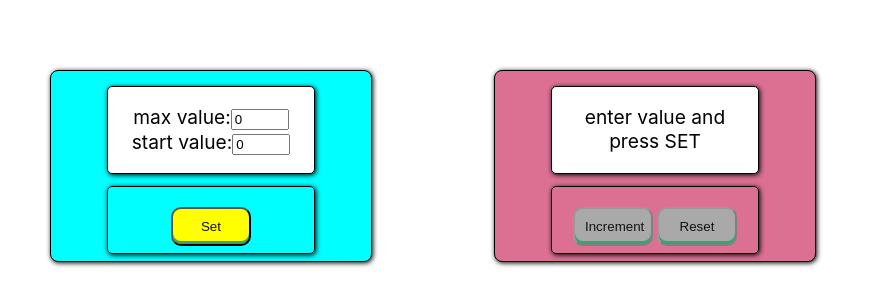
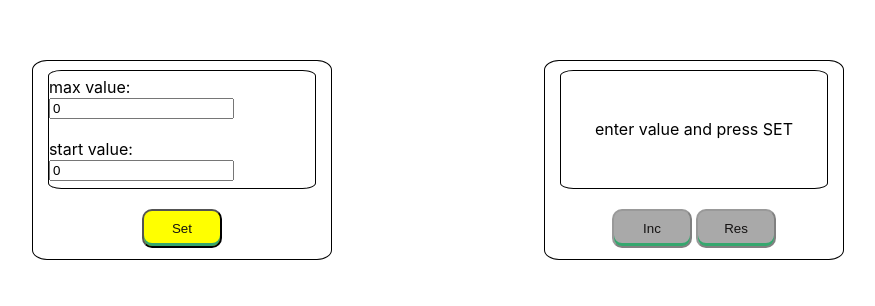
Before and after one commit to Tsyriulnikov/counter, a React (Create React App) app: page / in a window 1280 px wide. Shown: the part 240-546 px from the top of the page, without its empty margins (202-1077 px from the left). Built offline with nearby package versions, Linux system fonts and the light colour scheme.

Commit message:
counter 4.1

```diff
--- a/src/App.module.css
+++ b/src/App.module.css
@@ -1,71 +1,126 @@
-.mainApp {
-        height: auto;
-        width: 1000px;
-        margin: 150px auto;
-        padding: 10px;
-        border-radius: 8px;
-    }
+.mainBlock {
+    min-height: 100vh;
+    background-color: #ffffff;
+    display: flex;
+    flex-direction: column;
+    justify-content: center;
 
-.red {
-    color: red;
-    font-size: xx-large;
+}
+.mainContainer{
+    height: 100%;
+    width: 80%  ;
+    margin: 0 auto;
+    display: flex;
+    align-items: center;
+    justify-content: space-around;
+    flex-wrap: wrap;
 }
 
-.showValue{
-    color: black;
-    font-size: xx-large;
+
+.setBlock {
+    max-width: 100%;
+    display: flex;
+    width: 300px;
+    height: 200px;
+    background-color: #ffffff;
+    max-height: 100%;
+    overflow-wrap: break-word;
+    justify-content: space-evenly;
+    flex-direction: column;
+    border: 1px solid;
+    border-radius: 5%;
+
+}
+.inputBlock {
+   height: 60%;
+    width: 90%;
+    border: 1px solid;
+    border-radius: 5%;
+    display: flex;
+    justify-content: center;
+    flex-direction: column;
+    max-width: 100%;
+    margin: auto;
+}
+.setButtonBlock {
+    margin: auto;
+    display: flex;
+    justify-content: space-around;
 }
 
-input {
-        width: 50px;
 
-}
-.mainContainer {
-       display: inline-block;
-        border: 1px solid black;
-        box-shadow: 1px 1px 5px #000;
-        height: 170px;
-        width: 300px;
-        margin: 150px 10px 10px 7em;
-        padding: 10px;
-        border-radius: 8px;
-        background: aqua;
-        text-align: center;
-}
 
-.mainContainerStop {
-    display: inline-block;
-    border: 1px solid black;
-    box-shadow: 1px 1px 5px #000;
-    height: 170px;
-    width: 300px;
-    margin: 150px 10px 10px 7em;
-    padding: 10px;
-    border-radius: 8px;
-    background: palevioletred;
-}
-.showContainer {
-        font-size: larger;
-        text-align: center;
-        border: 1px solid black;
-        box-shadow: 1px 1px 5px #000;
-        height: 50px;
-        width: 170px;
-        margin: 5px auto;
-        padding: 18px;
-        border-radius: 5px;
-        background: white;
-}
-.buttonContainer{
-        border: 1px solid black;
-        box-shadow: 1px 1px 5px #000;
-        height: 30px;
-        width: 170px;
-        margin: 12px auto;
-        padding: 18px;
-        text-align: center;
-        border-radius: 5px;
-}
-.error {
-    border: red 1px solid;
-}
+
+
+
+/*.mainApp {*/
+/*        height: auto;*/
+/*        width: 1000px;*/
+/*        margin: 150px auto;*/
+/*        padding: 10px;*/
+/*        border-radius: 8px;*/
+/*    }*/
+
+/*.red {*/
+/*    color: red;*/
+/*    font-size: xx-large;*/
+/*}*/
+
+/*.showValue{*/
+/*    color: black;*/
+/*    font-size: xx-large;*/
+/*}*/
+
+/*input {*/
+/*        width: 50px;*/
+
+/*}*/
+/*.mainContainer {*/
+/*       display: inline-block;*/
+/*        border: 1px solid black;*/
+/*        box-shadow: 1px 1px 5px #000;*/
+/*        height: 170px;*/
+/*        width: 300px;*/
+/*        margin: 150px 10px 10px 7em;*/
+/*        padding: 10px;*/
+/*        border-radius: 8px;*/
+/*        background: aqua;*/
+/*        text-align: center;*/
+/*}*/
+
+/*.mainContainerStop {*/
+/*    display: inline-block;*/
+/*    border: 1px solid black;*/
+/*    box-shadow: 1px 1px 5px #000;*/
+/*    height: 170px;*/
+/*    width: 300px;*/
+/*    margin: 150px 10px 10px 7em;*/
+/*    padding: 10px;*/
+/*    border-radius: 8px;*/
+/*    background: palevioletred;*/
+/*}*/
+/*.showContainer {*/
+/*        font-size: larger;*/
+/*        text-align: center;*/
+/*        border: 1px solid black;*/
+/*        box-shadow: 1px 1px 5px #000;*/
+/*        height: 50px;*/
+/*        width: 170px;*/
+/*        margin: 5px auto;*/
+/*        padding: 18px;*/
+/*        border-radius: 5px;*/
+/*        background: white;*/
+/*}*/
+/*.buttonContainer{*/
+/*        border: 1px solid black;*/
+/*        box-shadow: 1px 1px 5px #000;*/
+/*        height: 30px;*/
+/*        width: 170px;*/
+/*        margin: 12px auto;*/
+/*        padding: 18px;*/
+/*        text-align: center;*/
+/*        border-radius: 5px;*/
+/*}*/
+/*.error {*/
+/*    border: red 1px solid;*/
+/*}*/
--- a/src/App.tsx
+++ b/src/App.tsx
@@ -52,11 +52,11 @@ const App: React.FC = () => {
         dispatch(setStartValue(value))
     }
     return (
-        <div className={s.mainApp}>
+        <div className={s.mainBlock}>
 
             <div className={s.mainContainer}>
-                <div className={s.showContainer}>
-                    <div>
+                <div className={s.setBlock}>
+                    <div className={s.inputBlock}>
                        <span>max value:
                            <input className={count.error ? s.error : ""}
                                   type={'number'}
@@ -71,12 +71,14 @@ const App: React.FC = () => {
                                   onChange={startValueHandler}/>
                        </span>
                     </div>
+
+                    <div className={s.setButtonBlock}>
+                        <Button name={"Set"} callBackClick={setCounter} isDisabled={!count.set || count.error}/>
+                    </div>
                 </div>
-                <div className={s.buttonContainer}>
-                    <Button name={"Set"} callBackClick={setCounter} isDisabled={!count.set || count.error}/>
-                </div>
+                <CounterMain/>
             </div>
-            <CounterMain/>
+
         </div>
     )
 }
--- a/src/CounterMain.module.css
+++ b/src/CounterMain.module.css
@@ -1,55 +1,92 @@
-.red {
-    color: red;
+.countBlock {
+    max-width: 100%;
+    display: flex;
+    width: 300px;
+    height: 200px;
+    background-color: #ffffff;
+    max-height: 100%;
+    overflow-wrap: break-word;
+    justify-content: space-around;
+    flex-direction: column;
+    border: 1px solid;
+    border-radius: 5%;
 }
-/*div {*/
-/*    text-align: center;*/
-/*    font-size: larger;*/
-/*}*/
-.mainContainer {
-    display: inline-block;
-    border: 1px solid #0d045a;
-    box-shadow: 1px 1px 5px #000;
-    height: 170px;
-    width: 200px;
-    margin:150px 100px 10px 300px;
-    padding: 10px;
-    border-radius: 5px;
-    background: aqua;
-    /*text-align: center;*/
+.showBlock {
+    height: 60%;
+    width: 90%;
+    border: 1px solid;
+    border-radius: 5%;
+    display: flex;
+    justify-content: space-evenly;
+    flex-direction: column;
+    max-width: 100%;
+    margin: auto;
+    align-items: center;
+    font-size: initial;
 }
-.mainContainerStop {
-    display: inline-block;
-    text-align: center;
-    border: 1px solid #0d045a;
-    box-shadow: 1px 1px 5px #000;
-    height: 170px;
-    width: 200px;
-    margin:150px 100px 10px 300px;
-    padding: 10px;
-    border-radius: 8px;
-    background: palevioletred;
+.countButtonBlock {
+    margin: auto;
+    display: flex;
+    justify-content: space-evenly;
+
 }
 
 
-.showContainer {
-    font-size: larger;
-    text-align: center;
-    border: 1px solid black;
-    box-shadow: 1px 1px 5px #000;
-    height: 50px;
-    width: 150px;
-    margin: 5px auto;
-    padding: 10px;
-    border-radius: 8px;
-    background: white;
-}
-.buttonContainer{
-    border: 1px solid black;
-    box-shadow: 1px 1px 5px #000;
-    height: 50px;
-    width: 170px;
-    margin: 12px auto;
-    padding: 15px;
-    text-align: center;
-    border-radius: 8px;
-}
+
+
+
+
+
+
+
+/*.red {*/
+/*    color: red;*/
+/*}*/
+/*.mainContainer {*/
+/*    display: inline-block;*/
+/*    border: 1px solid #0d045a;*/
+/*    box-shadow: 1px 1px 5px #000;*/
+/*    height: 170px;*/
+/*    width: 200px;*/
+/*    margin:150px 100px 10px 300px;*/
+/*    padding: 10px;*/
+/*    border-radius: 5px;*/
+/*    background: aqua;*/
+/*    !*text-align: center;*!*/
+/*}*/
+/*.mainContainerStop {*/
+/*    display: inline-block;*/
+/*    text-align: center;*/
+/*    border: 1px solid #0d045a;*/
+/*    box-shadow: 1px 1px 5px #000;*/
+/*    height: 170px;*/
+/*    width: 200px;*/
+/*    margin:150px 100px 10px 300px;*/
+/*    padding: 10px;*/
+/*    border-radius: 8px;*/
+/*    background: palevioletred;*/
+/*}*/
+
+
+/*.showContainer {*/
+/*    font-size: larger;*/
+/*    text-align: center;*/
+/*    border: 1px solid black;*/
+/*    box-shadow: 1px 1px 5px #000;*/
+/*    height: 50px;*/
+/*    width: 150px;*/
+/*    margin: 5px auto;*/
+/*    padding: 10px;*/
+/*    border-radius: 8px;*/
+/*    background: white;*/
+/*}*/
+/*.buttonContainer{*/
+/*    border: 1px solid black;*/
+/*    box-shadow: 1px 1px 5px #000;*/
+/*    height: 50px;*/
+/*    width: 170px;*/
+/*    margin: 12px auto;*/
+/*    padding: 15px;*/
+/*    text-align: center;*/
+/*    border-radius: 8px;*/
+/*}*/
--- a/src/CounterMain.tsx
+++ b/src/CounterMain.tsx
@@ -1,11 +1,11 @@
 import React, {useEffect} from "react";
-import s from "./App.module.css";
+import s from "./CounterMain.module.css";
 import Button from "./Button";
 import {useDispatch, useSelector} from "react-redux";
 import {CounterType, setCount} from "./store/counter-reducer";
 import {AppStoreType} from "./store/store";
 
-const CounterMain: React.FC = ()=> {
+const CounterMain: React.FC = () => {
     const dispatch = useDispatch()
     const count = useSelector<AppStoreType, CounterType>(state => state.counterReducer)
 
@@ -26,11 +26,12 @@ const CounterMain: React.FC = ()=> {
     const resetCount = () => {
         dispatch(setCount(+count.startValue))
     }
-     return (
-        <div className={count.count === +count.maxValue ? s.mainContainerStop : s.mainContainer}>
-            <div className={s.showContainer}>
+    return (
+        // <div className={count.count === +count.maxValue ? s.mainContainerStop : s.mainContainer}>
+        <div className={s.countBlock}>
+            <div className={s.showBlock}>
+                {!count.set && !count.error ?
 
-                {!count.set && !count.error ?
                     <div className={count.count === +count.maxValue ? s.red
                         : s.showValue}>{count.count}</div>
 
@@ -41,10 +42,10 @@ const CounterMain: React.FC = ()=> {
                     </div>
                 }
             </div>
-            <div className={s.buttonContainer}>
-                <Button name={"Increment"} callBackClick={incCount} isDisabled={count.count === +count.maxValue ||
+            <div className={s.countButtonBlock}>
+                <Button name={"Inc"} callBackClick={incCount} isDisabled={count.count === +count.maxValue ||
                     count.set}/>
-                <Button name={"Reset"} callBackClick={resetCount} isDisabled={count.count === +count.startValue ||
+                <Button name={"Res"} callBackClick={resetCount} isDisabled={count.count === +count.startValue ||
                     count.set}/>
             </div>
         </div>
--- a/src/index.css
+++ b/src/index.css
@@ -1,3 +1,6 @@
+* {
+  box-sizing: border-box;
+}
 body {
   margin: 0;
   font-family: -apple-system, BlinkMacSystemFont, 'Segoe UI', 'Roboto', 'Oxygen',
```
